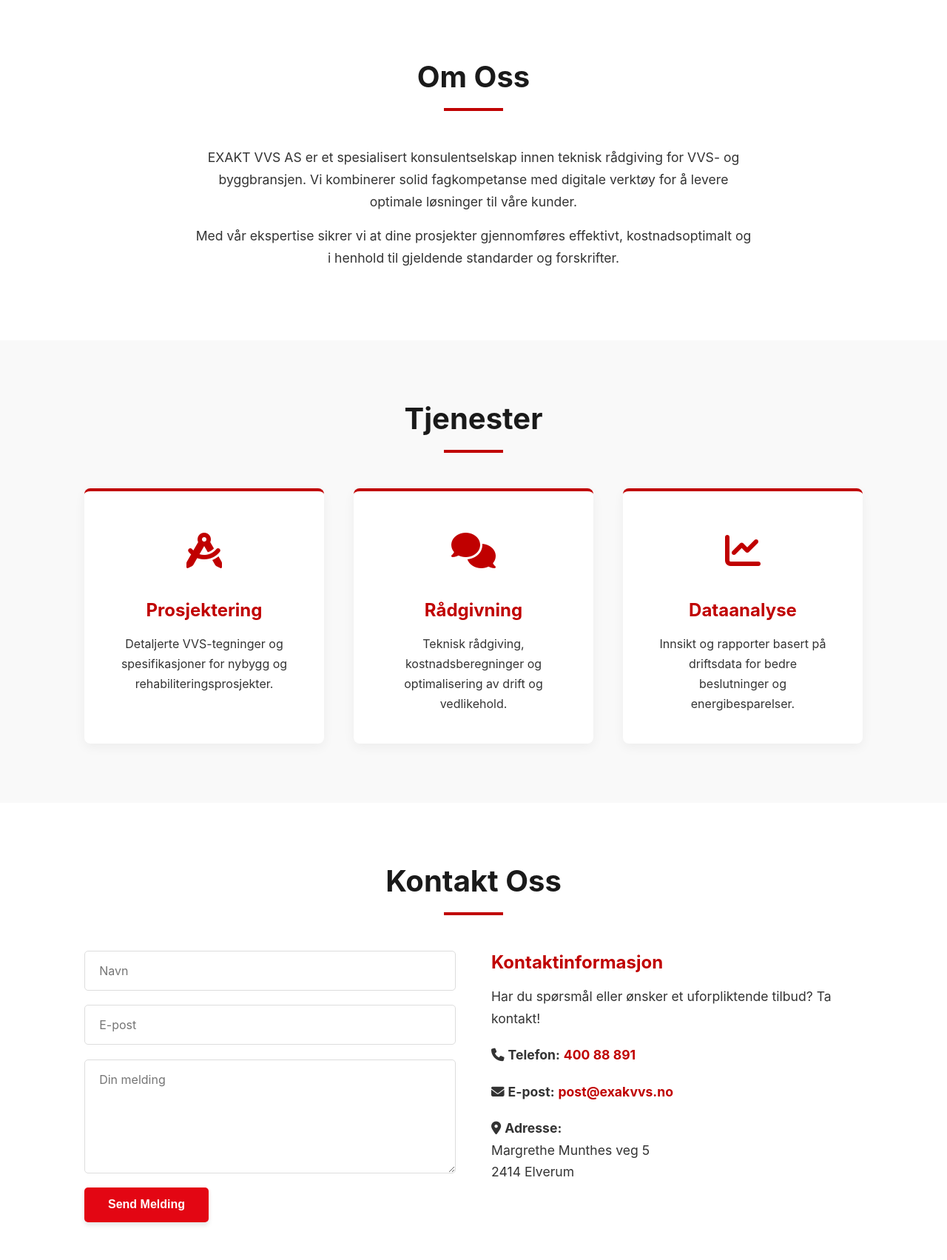
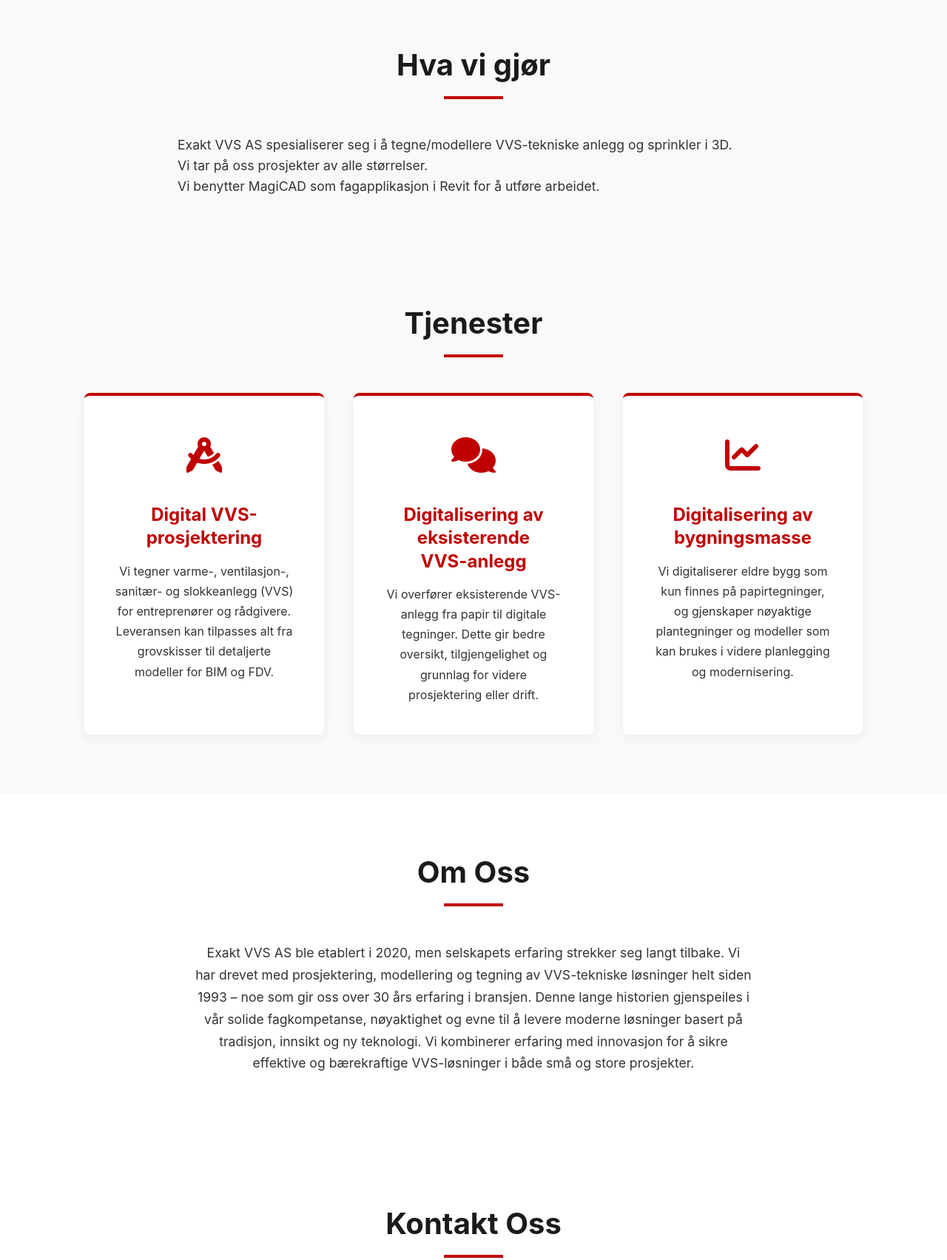
Before and after one commit to henrikhenriksen/henrikhenriksen.github.io, a plain HTML site: page index.html in a window 1280 px wide. Shown: the part 711-2414 px from the top of the page at 74% size. Drawn offline with Linux system fonts and the light colour scheme.

Commit message:
feat: add "What We Do" section and update services
Add a new "What We Do" section to the homepage, including styling and content updates. Modify the services section to provide more detailed descriptions of the services offered. Update the hero section text and contact email address.

```diff
--- a/index.html
+++ b/index.html
@@ -18,27 +18,33 @@
       <a href="#"><img src="img/logo.jpg" alt="Exakt VVS AS Logo"></a>
       <nav>
         <a href="#about">Om Oss</a>
+        <a href="#what-we-do">Hva vi gjør</a>
         <a href="#services">Tjenester</a>
         <a href="#contact">Kontakt</a>
       </nav>
     </div>
   </header>
 
-  <!-- Hero Section -->
-  <section class="hero">
+  <!-- Hero Section med parallax -->
+  <section class="hero parallax-section">
     <div class="container">
       <h1>Presisjon i VVS-løsninger</h1>
-      <p>Teknisk rådgivning, prosjektering og dataanalyse for bygg og anlegg.</p>
+      <p>Teknisk tegning, rådgivning og prosjektering for bygg og anlegg.</p>
       <a href="#contact" class="cta-button">Kontakt Oss</a>
     </div>
   </section>
 
-  <!-- About Section -->
-  <section id="about">
+  <!-- What We Do Section -->
+  <section id="what-we-do">
     <div class="container">
-      <h2>Om Oss</h2>
-      <p>EXAKT VVS AS er et spesialisert konsulentselskap innen teknisk rådgiving for VVS- og byggbransjen. Vi kombinerer solid fagkompetanse med digitale verktøy for å levere optimale løsninger til våre kunder.</p>
-      <p>Med vår ekspertise sikrer vi at dine prosjekter gjennomføres effektivt, kostnadsoptimalt og i henhold til gjeldende standarder og forskrifter.</p>
+      <h2>Hva vi gjør</h2>
+      <div class="what-we-do-content">
+        <div class="text-content">
+          <p>Exakt VVS AS spesialiserer seg i å tegne/modellere VVS-tekniske anlegg og sprinkler i 3D.</p>
+          <p>Vi tar på oss prosjekter av alle størrelser.</p>
+          <p>Vi benytter MagiCAD som fagapplikasjon i Revit for å utføre arbeidet.</p>
+        </div>
+      </div>
     </div>
   </section>
 
@@ -51,24 +57,34 @@
         <div class="service-icon">
           <i class="fas fa-drafting-compass"></i>
         </div>
-          <h3>Prosjektering</h3>
-          <p>Detaljerte VVS-tegninger og spesifikasjoner for nybygg og rehabiliteringsprosjekter.</p>
+        <h3>Digital VVS-prosjektering</h3>
+        <p>Vi tegner varme-, ventilasjon-, sanitær- og slokkeanlegg (VVS) for entreprenører og rådgivere. Leveransen kan tilpasses alt fra grovskisser til detaljerte modeller for BIM og FDV.        </p>
       </div>
       <div class="service">
         <div class="service-icon">
           <i class="fas fa-comments"></i>
         </div>
-          <h3>Rådgivning</h3>
-          <p>Teknisk rådgiving, kostnadsberegninger og optimalisering av drift og vedlikehold.</p>
+        <h3>Digitalisering av eksisterende<br> VVS-anlegg </h3>
+        <p>Vi overfører eksisterende VVS-anlegg fra papir til digitale tegninger. Dette gir bedre oversikt, tilgjengelighet og grunnlag for videre prosjektering eller drift.
+        </p>
       </div>
       <div class="service">
         <div class="service-icon">
           <i class="fas fa-chart-line"></i>
         </div>
-          <h3>Dataanalyse</h3>
-          <p>Innsikt og rapporter basert på driftsdata for bedre beslutninger og energibesparelser.</p>
+        <h3>Digitalisering av bygningsmasse</h3>
+        <p>Vi digitaliserer eldre bygg som kun finnes på papirtegninger, og gjenskaper nøyaktige plantegninger og modeller som kan brukes i videre planlegging og modernisering.        </p>
       </div>
     </div>
+  </div>
+</section>
+
+
+  <!-- About Section -->
+  <section id="about">
+    <div class="container">
+      <h2>Om Oss</h2>
+      <p>Exakt VVS AS ble etablert i 2020, men selskapets erfaring strekker seg langt tilbake. Vi har drevet med prosjektering, modellering og tegning av VVS-tekniske løsninger helt siden 1993 – noe som gir oss over 30 års erfaring i bransjen. Denne lange historien gjenspeiles i vår solide fagkompetanse, nøyaktighet og evne til å levere moderne løsninger basert på tradisjon, innsikt og ny teknologi. Vi kombinerer erfaring med innovasjon for å sikre effektive og bærekraftige VVS-løsninger i både små og store prosjekter.</p>
     </div>
   </section>
 
@@ -87,7 +103,7 @@
                 <h3>Kontaktinformasjon</h3>
                 <p>Har du spørsmål eller ønsker et uforpliktende tilbud? Ta kontakt!</p>
                 <p><i class="fas fa-phone"></i> <strong>Telefon:</strong> <a href="tel:+4740088891">400 88 891</a></p>
-                <p><i class="fas fa-envelope"></i> <strong>E-post:</strong> <a href="mailto:post@exakvvs.no">post@exakvvs.no</a></p>
+                <p><i class="fas fa-envelope"></i> <strong>E-post:</strong> <a href="mailto:roger@exakvvs.no">roger@exakvvs.no</a></p>
                 <p><i class="fas fa-map-marker-alt"></i> <strong>Adresse:</strong><br>Margrethe Munthes veg 5<br>2414 Elverum</p>
             </div>
         </div>
--- a/style.css
+++ b/style.css
@@ -239,3 +239,33 @@ footer a:hover { color: #e30613; }
   .hero h1 { font-size: 2rem; }
   .contact button { width: 100%; }
 }
+
+
+/* What We Do Section */
+#what-we-do {
+  padding: 4rem 0;
+  background-color: #f9f9f9;
+}
+
+.what-we-do-content {
+  max-width: 800px;
+  margin: 0 auto;
+}
+
+.text-content {
+  font-size: 1.1rem;
+  line-height: 1.6;
+}
+
+.highlight {
+  color: #e74c3c;
+  font-weight: 600;
+  position: relative;
+}
+
+.highlight::before {
+  content: "→";
+  position: absolute;
+  left: -20px;
+  color: #e74c3c;
+}
```
Also changed, not shown: img/hero.jpg (added). Lines whose indentation alone changed are shown as unchanged.
